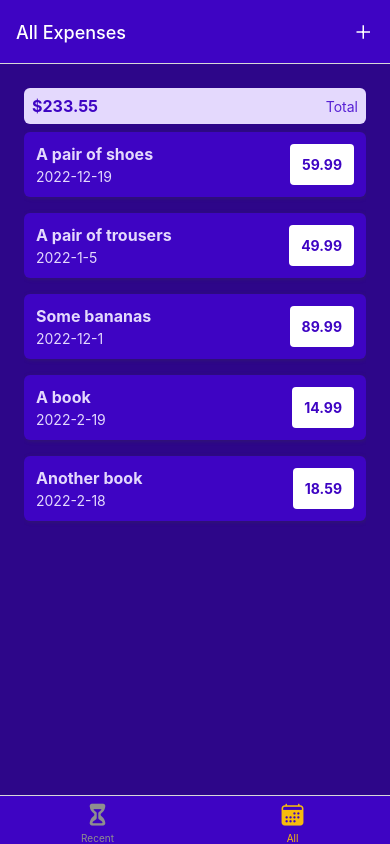
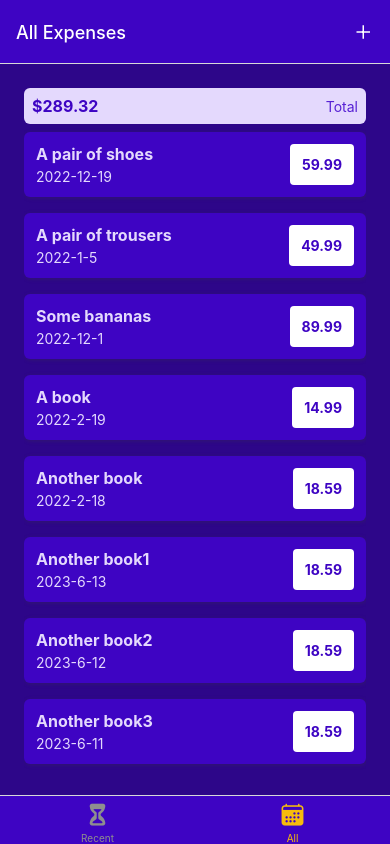
Before and after one commit to eladjmc/Expenses-React-Native, a React Native app: screen /AllExpenses in a window 390 px wide. Built offline with nearby package versions, Linux system fonts and the light colour scheme.

Commit message:
added some fixes to the redux, serialization issue duo to using date

```diff
--- a/components/ExpensesOutput/ExpensesOutput.js
+++ b/components/ExpensesOutput/ExpensesOutput.js
@@ -3,14 +3,13 @@ import { StyleSheet, View } from "react-native";
 import ExpensesSummary from "./ExpensesSummary";
 import ExpensesList from "./ExpensesList";
 import { GlobalStyles } from "../../constants/style";
-import { useSelector } from "react-redux";
 
 const ExpensesOutput = ({ expenses, expensesPeriod }) => {
-  const expensesList = useSelector((state)=>state.expensesReducer.expenses);
+
   return (
     <View style={styles.container}>
-      <ExpensesSummary expenses={expensesList} periodName={expensesPeriod} />
-      <ExpensesList expenses={expensesList} />
+      <ExpensesSummary expenses={expenses} periodName={expensesPeriod} />
+      <ExpensesList expenses={expenses} />
     </View>
   );
 };
--- a/screens/AllExpenses.js
+++ b/screens/AllExpenses.js
@@ -1,11 +1,10 @@
-import { Text } from 'react-native'
+import { useSelector } from 'react-redux';
 import ExpensesOutput from '../components/ExpensesOutput/ExpensesOutput'
-import { useSelector } from 'react-redux'
 
 const AllExpenses = () => {
-
+  const expensesList = useSelector((state)=>state.expensesReducer.expenses);
   return (
-    <ExpensesOutput expensesPeriod="Total"/>
+    <ExpensesOutput expenses={expensesList} expensesPeriod="Total"/>
 
   )
 }
--- a/screens/ManageExpenses.js
+++ b/screens/ManageExpenses.js
@@ -3,11 +3,20 @@ import { StyleSheet, View } from "react-native";
 import IconButton from "../components/UI/IconButton";
 import { GlobalStyles } from "../constants/style";
 import Button from "../components/UI/Button";
+import { useDispatch, useSelector } from "react-redux";
+import { removeExpenses } from "../store/expenses";
+import { getDefaultMiddleware } from '@reduxjs/toolkit';
+
+const customizedMiddleware = getDefaultMiddleware({
+  serializableCheck: false
+})
 
 const ManageExpenses = ({ route, navigation }) => {
   const editedExpenseId = route.params?.expenseId;
   const isEditing = !!editedExpenseId;
 
+  const allExpenses = useSelector((state) => state.expensesReducer.expenses);
+  const dispatch = useDispatch();
   useLayoutEffect(() => {
     navigation.setOptions({
       title: isEditing ? "Edit Expense" : "Add Expense",
@@ -15,6 +24,7 @@ const ManageExpenses = ({ route, navigation }) => {
   }, [navigation, isEditing]);
 
   const deleteExpenseHandler = () => {
+    dispatch(removeExpenses(editedExpenseId));
     navigation.goBack();
   };
 
--- a/screens/RecentExpenses.js
+++ b/screens/RecentExpenses.js
@@ -1,10 +1,18 @@
-import { Text } from 'react-native'
-import ExpensesOutput from '../components/ExpensesOutput/ExpensesOutput'
+import { useSelector } from "react-redux";
+import ExpensesOutput from "../components/ExpensesOutput/ExpensesOutput";
+import { getDateMinusDays } from "../util/date";
 
 const RecentExpenses = () => {
+  const expensesList = useSelector(
+    (state) => state.expensesReducer.expenses
+  ).filter((expense) => {
+    const today = new Date();
+    const dateWeekAgo = getDateMinusDays(today, 7);
+    return expense.date > dateWeekAgo;
+  });
   return (
-    <ExpensesOutput expensesPeriod='Last 7 days'/>
-  )
-}
+    <ExpensesOutput expenses={expensesList} expensesPeriod="Last 7 days" />
+  );
+};
 
-export default RecentExpenses
+export default RecentExpenses;
--- a/store/expenses.js
+++ b/store/expenses.js
@@ -1,4 +1,6 @@
 import { createSlice } from "@reduxjs/toolkit";
+
+
 
 const expensesSlice = createSlice({
   name: "expenses",
@@ -34,12 +36,30 @@ const expensesSlice = createSlice({
         amount: 18.59,
         date: new Date("2022-02-18"),
       },
+      {
+        id: "e6",
+        description: "Another book1",
+        amount: 18.59,
+        date: new Date("2023-06-13"),
+      },
+      {
+        id: "e7",
+        description: "Another book2",
+        amount: 18.59,
+        date: new Date("2023-06-12"),
+      },
+      {
+        id: "e8",
+        description: "Another book3",
+        amount: 18.59,
+        date: new Date("2023-06-11"),
+      },
     ],
   },
   reducers: {
     removeExpenses: (state, action) => {
       state.expenses = state.expenses.filter(
-        (expense) => expense.id !== action.payload.id
+        (expense) => expense.id !== action.payload
       );
     },
     addExpenses: (state, action) => {
@@ -52,6 +72,7 @@ const expensesSlice = createSlice({
       state.expenses.push(action.payload);
     },
   },
+
 });
 
 export const removeExpenses = expensesSlice.actions.removeExpenses;
--- a/store/store.js
+++ b/store/store.js
@@ -5,4 +5,8 @@ export const store = configureStore({
   reducer: {
     expensesReducer: expensesReducer,
   },
+  middleware: (getDefaultMiddleware) =>
+    getDefaultMiddleware({
+      serializableCheck: false,
+    }),
 });
--- a/util/date.js
+++ b/util/date.js
@@ -1,3 +1,7 @@
 export const dateToString = (date) => {
   return `${date.getFullYear()}-${date.getMonth() + 1}-${date.getDate()}`;
 };
+
+export const getDateMinusDays = (date,days) => {
+  return new Date(date.getFullYear(),date.getMonth(),date.getDate()-days);
+};
```
